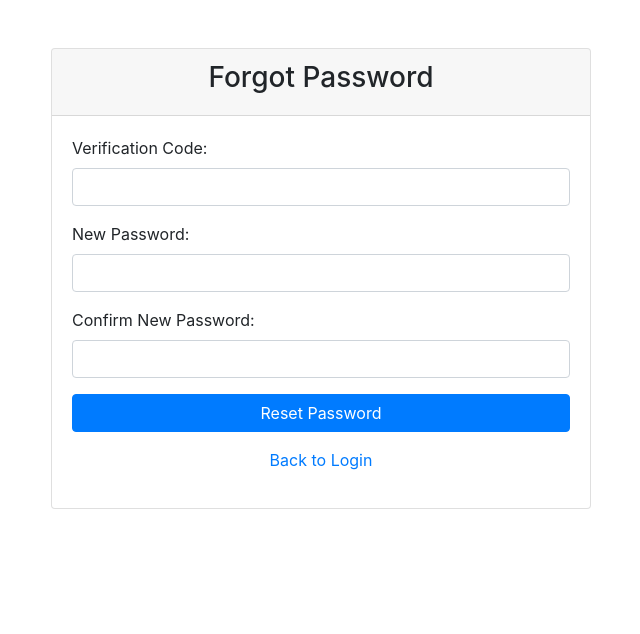
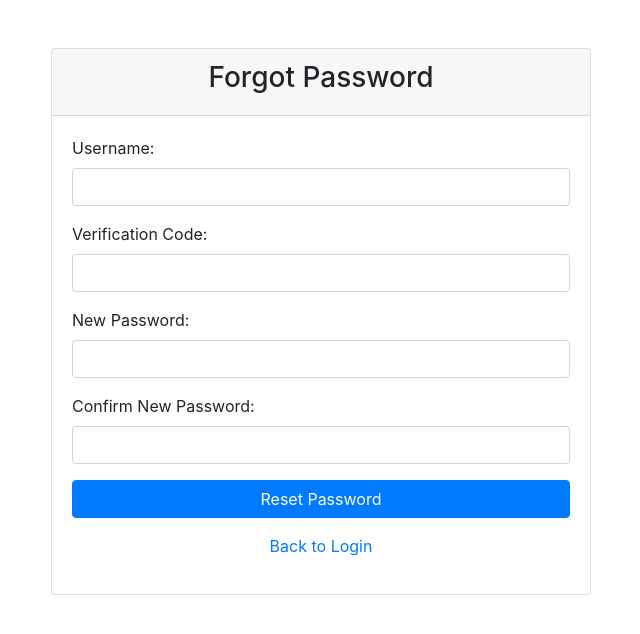
Before and after one commit to Kacprucha/ODwSI2023Z, a Flask app: page /reset in a window 1280 px wide. Shown: the top 634 px of the page, without its empty margins (319-959 px from the left). Run offline with Flask 3, Linux system fonts and the light colour scheme; parts of the project's set-up code (start-up, migrations or seed data) failed here and were passed over; some libraries are stand-ins or nearby versions.

Commit message:
Cleaning

```diff
--- a/website/templates/index.html
+++ b/website/templates/index.html
@@ -26,7 +26,7 @@
                 </li>
             {% else %}
                 <li class="nav-item">
-                    <a class="nav-link" href="/index">Logout</a>
+                    <a class="nav-link" href="/logout">Logout</a>
                 </li>
             {% endif %}
         </ul>
--- a/website/templates/reset_password.html
+++ b/website/templates/reset_password.html
@@ -32,6 +32,10 @@
 
                     <form method="POST" action="/reset">
                         <div class="form-group">
+                            <label for="code">Username:</label>
+                            <input type="text" name="username" class="form-control" required>
+                        </div>
+                        <div class="form-group">
                             <label for="code">Verification Code:</label>
                             <input type="text" name="code" class="form-control" required>
                         </div>
```
